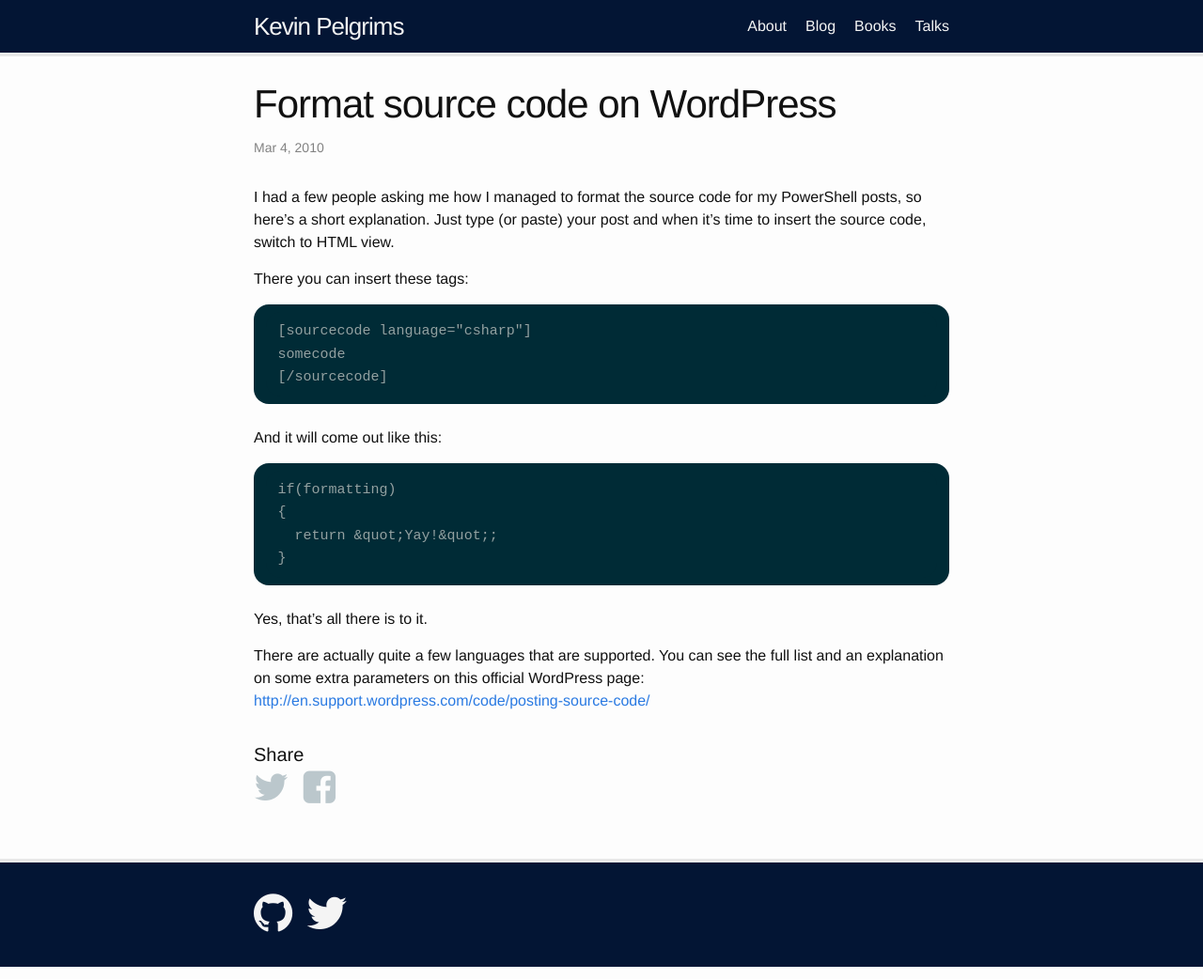
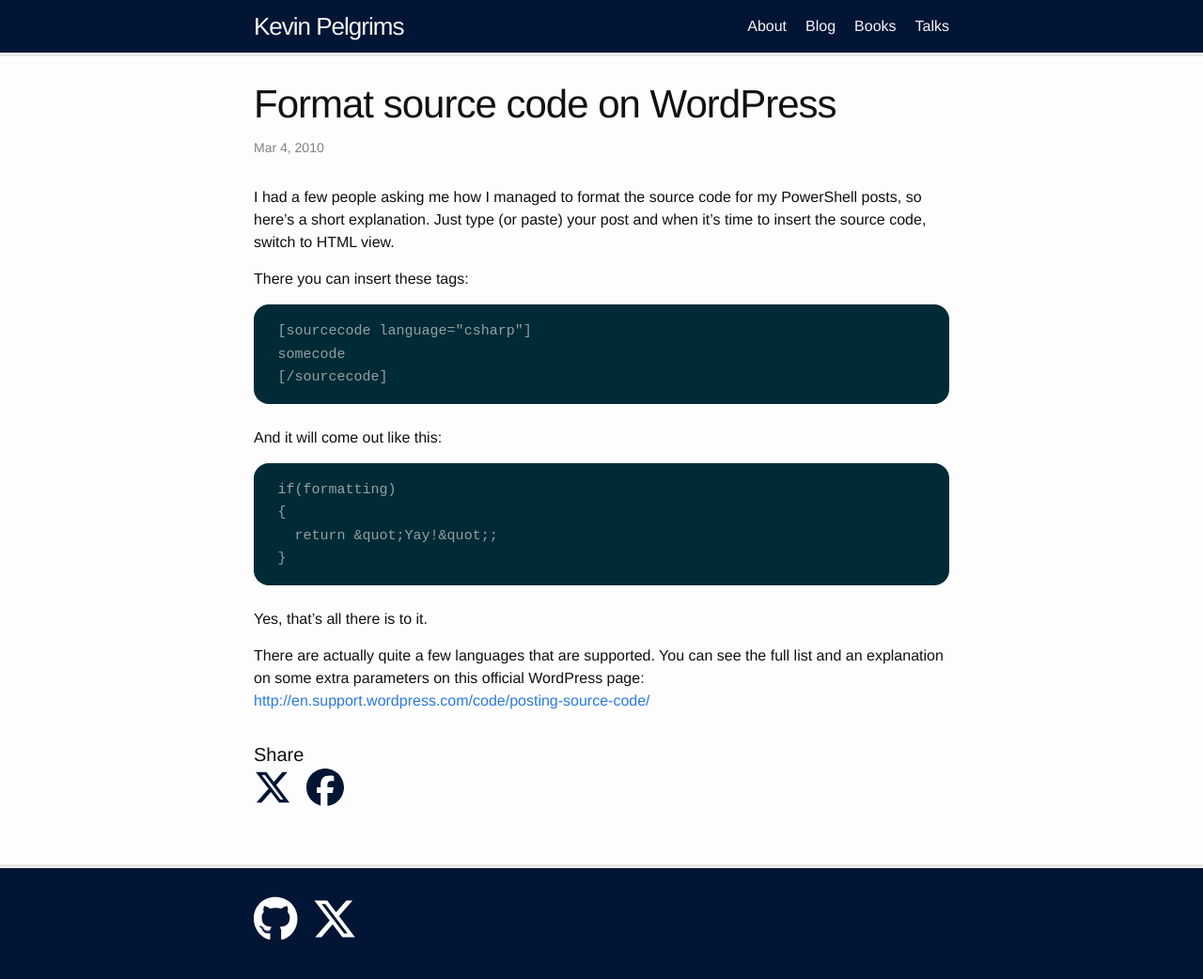
Before and after one commit to kevinpelgrims/blog, a Jekyll site: the page built from _posts/2010-03-04-format-source-code-on-wordpress.md, in a window 1280 px wide. Shown: the whole page at 94% size. Built offline with Jekyll 4.4.1, drawn with Linux system fonts in a browser that asks for light colours; nearby versions of some CDN libraries.

Commit message:
Add and apply social icon include
This way I have full control and
I can remove the Font Awesome plugin and import.

```diff
--- a/_includes/footer.html
+++ b/_includes/footer.html
@@ -1,10 +1,14 @@
 <footer class="site-footer">
   <div class="wrapper">
       {% if site.github_username %}
-      <a href="https://github.com/{{ site.github_username }}">{% icon fa-github fa-2x %}</a>
+      <a href="https://github.com/{{ site.github_username }}">
+          {% include social-icon.html social="github" class="footer-icon" %}
+      </a>
       {% endif %}
       {% if site.twitter_username %}
-      <a href="https://twitter.com/{{ site.twitter_username }}">{% icon fa-twitter fa-2x %}</a>
+      <a href="https://twitter.com/{{ site.twitter_username }}">
+          {% include social-icon.html social="twitter" class="footer-icon" %}
+      </a>
       {% endif %}
   </div>
 </footer>
--- /dev/null
+++ b/_includes/social-icon.html
@@ -0,0 +1,10 @@
+<svg xmlns="http://www.w3.org/2000/svg" class="{{ include.class }}" viewBox="0 0 512 512">
+  <!--!Font Awesome Free 6.5.2 by @fontawesome - https://fontawesome.com License - https://fontawesome.com/license/free Copyright 2024 Fonticons, Inc.-->
+  {% if include.social == 'twitter' %}
+  <path fill="currentColor" d="M389.2 48h70.6L305.6 224.2 487 464H345L233.7 318.6 106.5 464H35.8L200.7 275.5 26.8 48H172.4L272.9 180.9 389.2 48zM364.4 421.8h39.1L151.1 88h-42L364.4 421.8z"/>
+  {% elsif include.social == 'facebook' %}
+  <path fill="currentColor" d="M512 256C512 114.6 397.4 0 256 0S0 114.6 0 256C0 376 82.7 476.8 194.2 504.5V334.2H141.4V256h52.8V222.3c0-87.1 39.4-127.5 125-127.5c16.2 0 44.2 3.2 55.7 6.4V172c-6-.6-16.5-1-29.6-1c-42 0-58.2 15.9-58.2 57.2V256h83.6l-14.4 78.2H287V510.1C413.8 494.8 512 386.9 512 256h0z"/>
+  {% elsif include.social == 'github' %}
+  <path fill="currentColor" d="M165.9 397.4c0 2-2.3 3.6-5.2 3.6-3.3 .3-5.6-1.3-5.6-3.6 0-2 2.3-3.6 5.2-3.6 3-.3 5.6 1.3 5.6 3.6zm-31.1-4.5c-.7 2 1.3 4.3 4.3 4.9 2.6 1 5.6 0 6.2-2s-1.3-4.3-4.3-5.2c-2.6-.7-5.5 .3-6.2 2.3zm44.2-1.7c-2.9 .7-4.9 2.6-4.6 4.9 .3 2 2.9 3.3 5.9 2.6 2.9-.7 4.9-2.6 4.6-4.6-.3-1.9-3-3.2-5.9-2.9zM244.8 8C106.1 8 0 113.3 0 252c0 110.9 69.8 205.8 169.5 239.2 12.8 2.3 17.3-5.6 17.3-12.1 0-6.2-.3-40.4-.3-61.4 0 0-70 15-84.7-29.8 0 0-11.4-29.1-27.8-36.6 0 0-22.9-15.7 1.6-15.4 0 0 24.9 2 38.6 25.8 21.9 38.6 58.6 27.5 72.9 20.9 2.3-16 8.8-27.1 16-33.7-55.9-6.2-112.3-14.3-112.3-110.5 0-27.5 7.6-41.3 23.6-58.9-2.6-6.5-11.1-33.3 2.6-67.9 20.9-6.5 69 27 69 27 20-5.6 41.5-8.5 62.8-8.5s42.8 2.9 62.8 8.5c0 0 48.1-33.6 69-27 13.7 34.7 5.2 61.4 2.6 67.9 16 17.7 25.8 31.5 25.8 58.9 0 96.5-58.9 104.2-114.8 110.5 9.2 7.9 17 22.9 17 46.4 0 33.7-.3 75.4-.3 83.6 0 6.5 4.6 14.4 17.3 12.1C428.2 457.8 496 362.9 496 252 496 113.3 383.5 8 244.8 8zM97.2 352.9c-1.3 1-1 3.3 .7 5.2 1.6 1.6 3.9 2.3 5.2 1 1.3-1 1-3.3-.7-5.2-1.6-1.6-3.9-2.3-5.2-1zm-10.8-8.1c-.7 1.3 .3 2.9 2.3 3.9 1.6 1 3.6 .7 4.3-.7 .7-1.3-.3-2.9-2.3-3.9-2-.6-3.6-.3-4.3 .7zm32.4 35.6c-1.6 1.3-1 4.3 1.3 6.2 2.3 2.3 5.2 2.6 6.5 1 1.3-1.3 .7-4.3-1.3-6.2-2.2-2.3-5.2-2.6-6.5-1zm-11.4-14.7c-1.6 1-1.6 3.6 0 5.9 1.6 2.3 4.3 3.3 5.6 2.3 1.6-1.3 1.6-3.9 0-6.2-1.4-2.3-4-3.3-5.6-2z"/>
+  {% endif %}
+</svg>
--- a/_layouts/post.html
+++ b/_layouts/post.html
@@ -15,8 +15,12 @@
   <section id="share-group">
     Share
     <br />
-    <a href="https://twitter.com/share?text={{ page.title }}&amp;url={{ site.url }}{{ page.url }}" onclick="window.open(this.href, 'twitter-share', 'width=550,height=235');return false;">{% icon fa-twitter fa-2x %}</a>
-    <a href="https://www.facebook.com/sharer/sharer.php?u={{ site.url }}{{ page.url }}" onclick="window.open(this.href, 'facebook-share','width=580,height=296');return false;">{% icon fa-facebook-square fa-2x %}</a>
+    <a href="https://twitter.com/share?text={{ page.title }}&amp;url={{ site.url }}{{ page.url }}" onclick="window.open(this.href, 'twitter-share', 'width=550,height=235');return false;">
+      {% include social-icon.html social="twitter" class="share-icon" %}
+    </a>
+    <a href="https://www.facebook.com/sharer/sharer.php?u={{ site.url }}{{ page.url }}" onclick="window.open(this.href, 'facebook-share','width=580,height=296');return false;">
+      {% include social-icon.html social="facebook" class="share-icon" %}
+    </a>
   </section>
 
 </div>
--- a/_sass/custom.scss
+++ b/_sass/custom.scss
@@ -1,9 +1,8 @@
 #share-group {
 	font-size: 1.25em;
 	margin-bottom: 24px;
-}
 
-#share-group a {
+	a {
 		display: inline-block;
 		margin-right: 10px;
 		color: #bbc7cc;
@@ -14,4 +13,17 @@
 			color: #50585d;
 			text-decoration: none;
 		}
+
+		.share-icon {
+			width: 2em;
+			height: 2em;
+			color: $header-footer-background-color;
 		}
+	}
+}
+
+.footer-icon {
+	width: 2em;
+	height: 2em;
+	color: $header-footer-text-color-light;
+}
```
Lines whose indentation alone changed are shown as unchanged.
